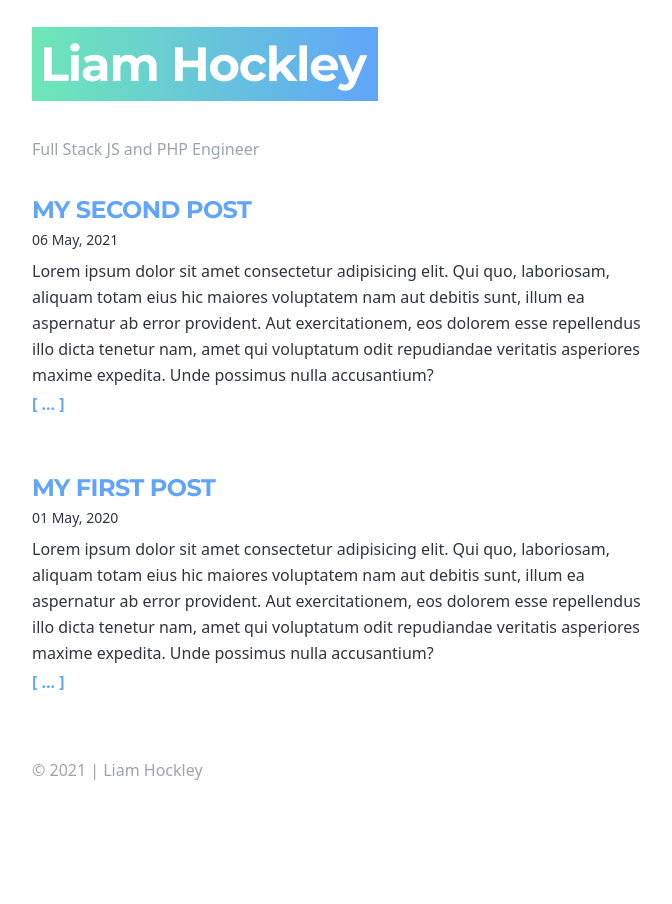
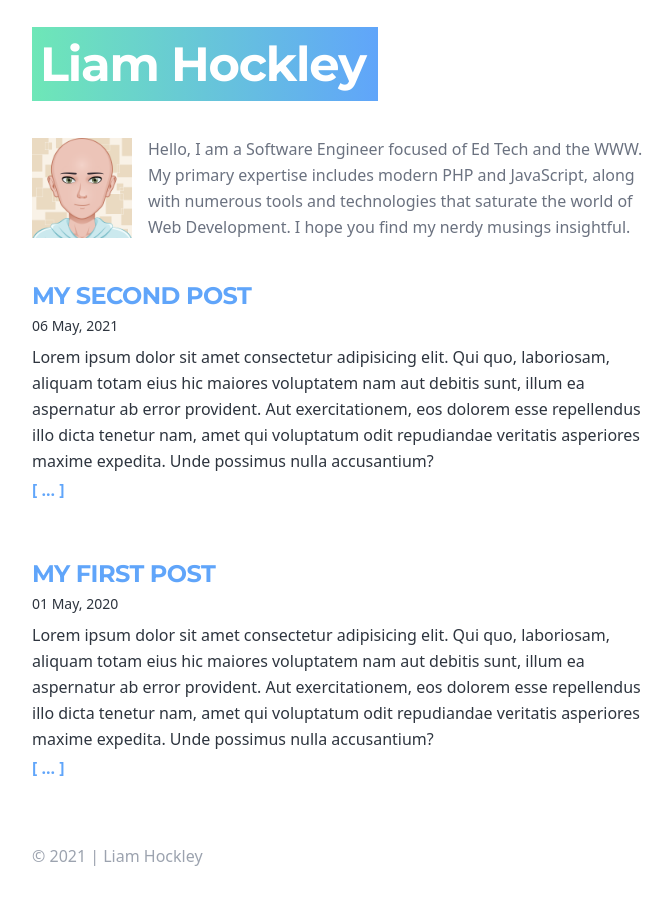
Before and after one commit to xdega/xdega.github.io, a Gatsby site in the folder blog/: page / in a window 1280 px wide. Shown: the whole page, without its empty margins (292-964 px from the left). Before the commit the page ends 846 px from the top, so only its background shows below. Built offline with nearby package versions, Linux system fonts and the light colour scheme; Gatsby itself is replaced by a stand-in of ours.

Commit message:
Build Bio Component

```diff
--- a/blog/gatsby-config.js
+++ b/blog/gatsby-config.js
@@ -2,8 +2,7 @@ module.exports = {
   siteMetadata: {
     title: `Liam Hockley`,
     author: {
-      name: `Liam Hockley`,
-      summary: `Full Stack JS and PHP Engineer`,
+      name: `Liam Hockley`
     },
     description: `Thoughts and ideas from the mind of a JS and PHP expert`,
     siteUrl: `https://liamhockley.me`,
@@ -109,7 +108,7 @@ module.exports = {
     {
       resolve: `gatsby-plugin-manifest`,
       options: {
-        name: `Liam Hockley: Personal Portfolio`,
+        name: `Liam Hockley's Personal Website`,
         short_name: `Liam Hockley`,
         start_url: `/`,
         background_color: `#ffffff`,
--- a/blog/src/components/bio.js
+++ b/blog/src/components/bio.js
@@ -1,38 +1,33 @@
-/**
- * Bio component that queries for data
- * with Gatsby's useStaticQuery component
- *
- * See: https://www.gatsbyjs.com/docs/use-static-query/
- */
-
 import * as React from "react"
-import { useStaticQuery, graphql } from "gatsby"
+import { StaticImage } from "gatsby-plugin-image"
 
 const Bio = () => {
-  const data = useStaticQuery(graphql`
-    query BioQuery {
-      site {
-        siteMetadata {
-          author {
-            name
-            summary
-          }
-        }
-      }
-    }
-  `)
-
-  // Set these values by editing "siteMetadata" in gatsby-config.js
-  const author = data.site.siteMetadata?.author
-
   return (
-    <div className="text-gray-400">
-      {author?.summary && (
+    <aside className="flex p-2 m-2 ml-0 pl-0 pt-0 mt-0 gap-4 items-center">
+      <StaticImage
+        className="flex-1"
+        alt="My Profile Avatar"
+        src="../images/avatar.png"
+        style={{ height: "100%", width: "100%"}}
+        imgStyle={{ objectFit: "contain" }}
+        height={100}
+        width={100}
+        quality={95}
+      />
+      {/**
+       * The Bio content here is, simple, static HTML instad of pulling from
+       * some config, meta-data, etc. Sometimes it's really not worth trying to
+       * be overly "clever", when a simple solution is acceptable.
+       */}
+      <div className="flex-5 text-gray-500">
+        <p>Hello, I am a Software Engineer focused of Ed Tech and the WWW.</p>
         <p>
-          {author.summary}
+          My primary expertise includes modern PHP and JavaScript, along with
+          numerous tools and technologies that saturate the world of Web
+          Development. I hope you find my nerdy musings insightful.
         </p>
-      )}
-    </div>
+      </div>
+    </aside>
   )
 }
 
--- a/blog/tailwind.config.js
+++ b/blog/tailwind.config.js
@@ -2,7 +2,11 @@ module.exports = {
   purge: ['./src/**/*.{js,jsx,ts,tsx}'],
   darkMode: false, // or 'media' or 'class'
   theme: {
-    extend: {},
+    extend: {
+      flex: {
+        '5': '5 5 0%',
+      }
+    },
   },
   variants: {
     extend: {},
```
Also changed, not shown: blog/src/images/avatar.png (added), 1 other file.
